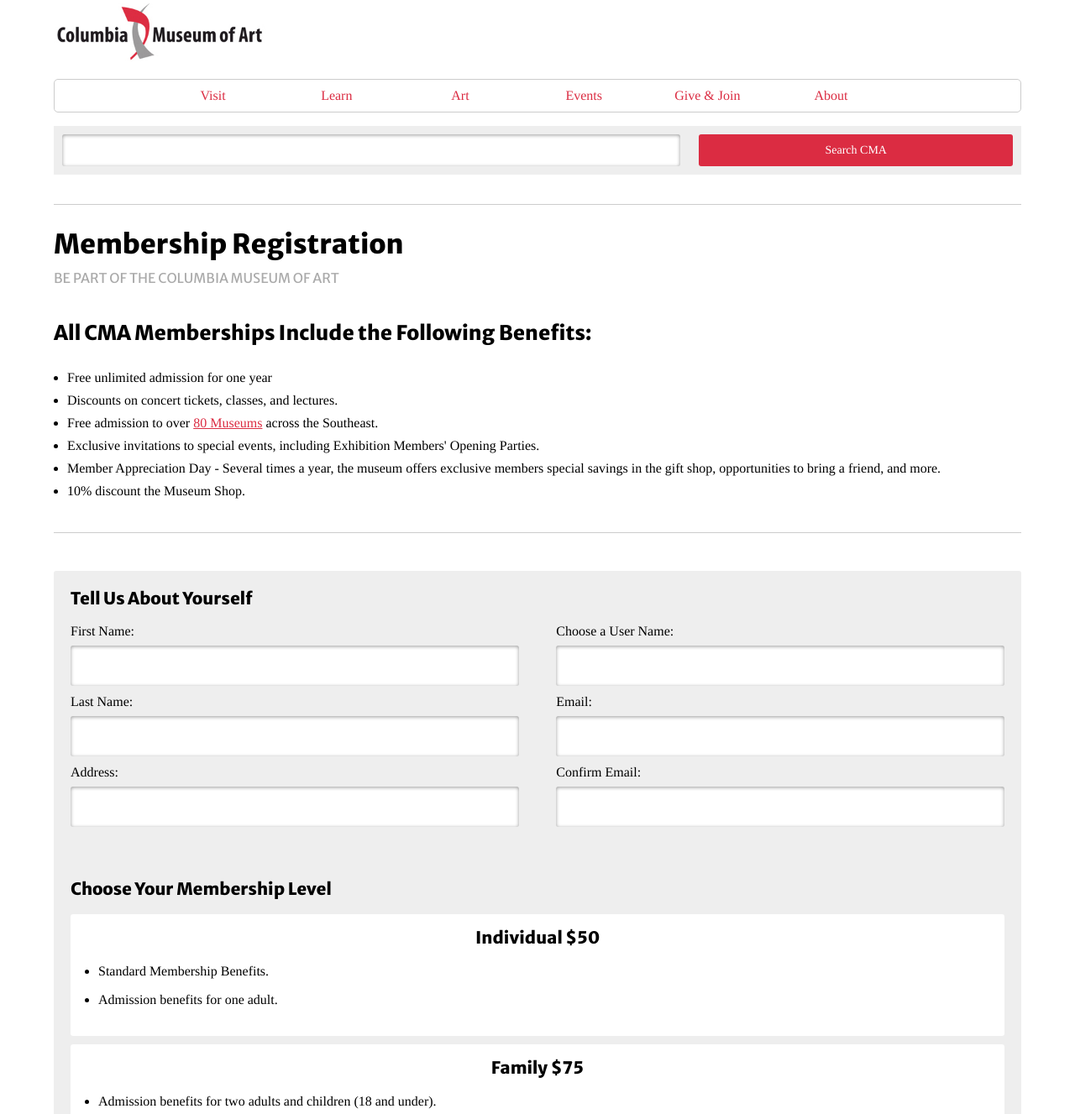
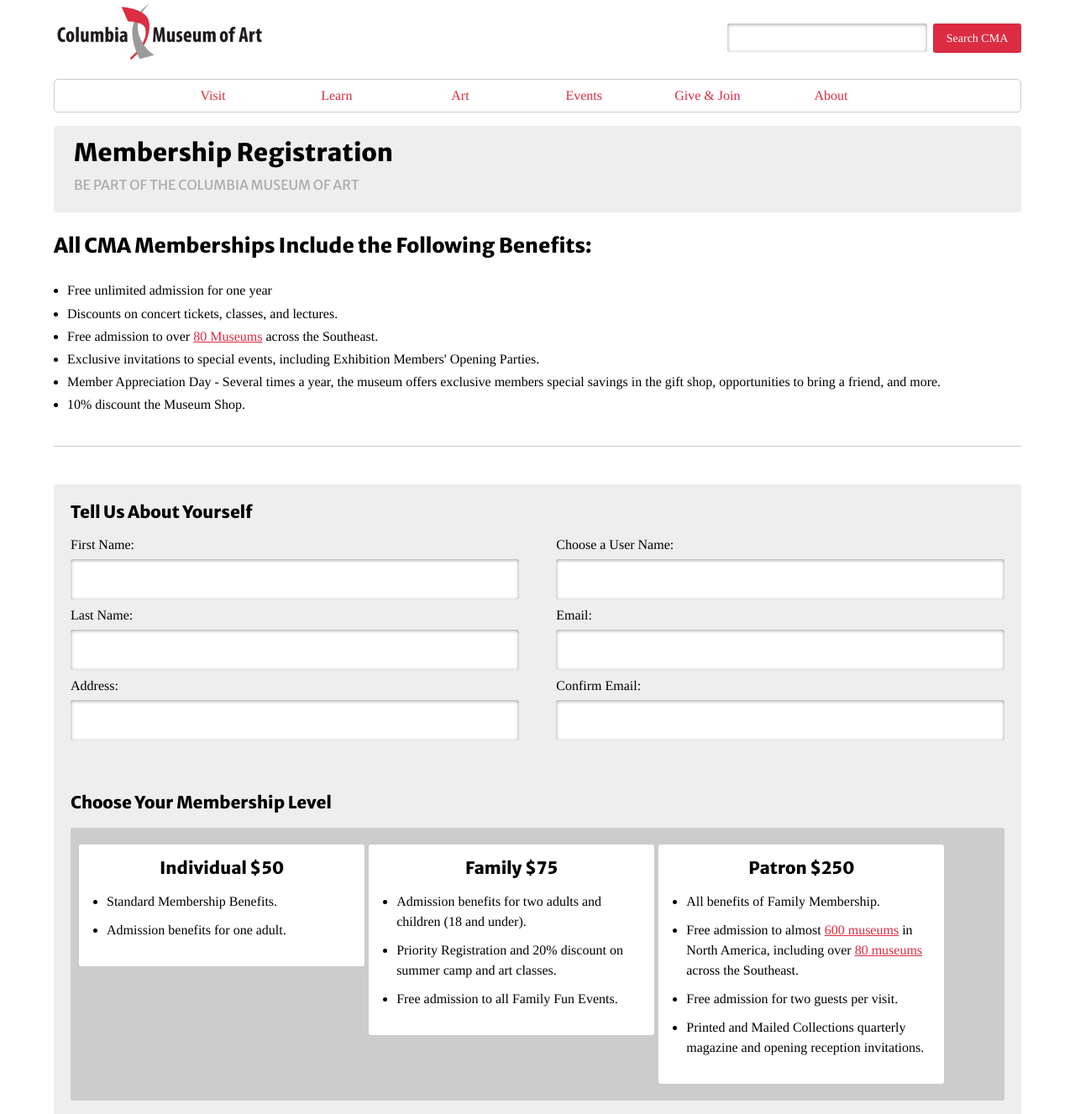
Before and after one commit to zachmiller1/cma, a plain HTML site: page index.html in a window 1280 px wide. Shown: the part 17-1344 px from the top of the page at 84% size. Drawn offline with Linux system fonts and the light colour scheme.

Commit message:
840 breakpoint finished

```diff
--- a/css/styles.css
+++ b/css/styles.css
@@ -337,6 +337,14 @@ footer a {
 
 
 
+
+
+
+
+
+
+
+
 /*=========================================
 				BREAKPOINTS
 ===========================================*/
@@ -459,6 +467,11 @@ footer a {
 
 }
 
+
+
+
+
+
 /*-----------------------------------------------------------840px---*/
 
 @media screen and (min-width: 840px) {
@@ -471,6 +484,48 @@ footer a {
 		width: 256px;
 		height: 70px;
 		float: left;
+	}
+
+	.siteHeader {
+		position: relative;
+		border-bottom: none;
+		padding-bottom: 0;
+	}
+
+	#searchBox {
+		position: absolute;
+		top: 45px;
+		right: 0;
+		background: transparent;
+		height: 53px;
+		width: 350px;
+		padding: 0;
+	}
+
+	#searchBox input[type="search"] {
+		padding: 8px 0;
+		width: 68%;
+	}
+
+	#searchBox input[type="submit"] {
+		height: 35px;
+		width: 30%;
+		padding: 8px 0;
+	}
+
+	.memberHeader {
+		background: #eee;
+		border-radius: 3px;
+		padding: .825em 1.5em;
+	}
+
+	.memberHeader h2 {
+		margin: 0;
+		font-size: 1.825em;
+	}
+
+	.memberHeader p {
+		margin-bottom: 10px;
 	}
 
 	/*=======================
@@ -497,4 +552,66 @@ footer a {
 		color: #ccc;
 	}
 
+	/*=======================
+		  	  Form
+	=======================*/
+
+	.chooseLevel {
+		padding: 10px;
+		background: #ccc;
+		border-radius: 3px;
+	}
+
+	.package {
+		display: block;
+		float: left;
+		width: 28.4%;
+		margin-right: 5px;
+	}
+
+	.chooseLevel .package:last-child {
+		margin-right: 0;
+	}
+
+	.regButton {
+		width: 28%;
+	}
+
+	.regButton input[type="submit"]:hover {
+		background: #60DBFF;
+		text-shadow: #aaa 0 1px;
+	}
+
 }
+
+
+
+
+
+
+/*-----------------------------------------------------------1000px---*/
+
+@media screen and (min-width: 1000px) {
+
+	/*=======================
+		  Main Section
+	=======================*/
+
+
+
+
+
+	/*=======================
+		  Aside Section
+	=======================*/
+
+
+
+
+
+
+
+
+
+
+}
--- a/index.html
+++ b/index.html
@@ -22,7 +22,7 @@
 				</div>
 
 				<!-- Main Navigation -->
-				<nav class="generalNav mainNav">
+				<nav class="generalNav mainNav clearfix">
 					<h2 class="hiddenText">Main Website Navigation</h2>
 					<ul>
 						<div class="navContainer clearfix">
@@ -37,7 +37,7 @@
 				</nav><!-- end mainNav -->
 
 				<!-- Searchbox -->
-				<form action="#" class="formContainer clearfix">
+				<form action="#" class="formContainer clearfix" id="searchBox">
 					<input type="search" name="search" id="search">
 					<input type="submit" for="search" value="Search CMA">
 				</form>
@@ -113,9 +113,10 @@
 
 				<!-- formSection -->
 				<fieldset class="formSection">
-					<div class="chooseLevel">
+
 						<h3>Choose Your Membership Level</h3>
 
+					<div class="chooseLevel clearfix">
 						<!-- Individual -->
 						<div class="package">
 							<p>Individual $50</p>
@@ -146,7 +147,7 @@
 							</ul>
 						</div><!-- end package -->
 
-					</div><!-- end customerInfo -->
+					</div><!-- end customerInfo // chooseLevel -->
 				</fieldset><!-- end formSection -->
 
 
```
